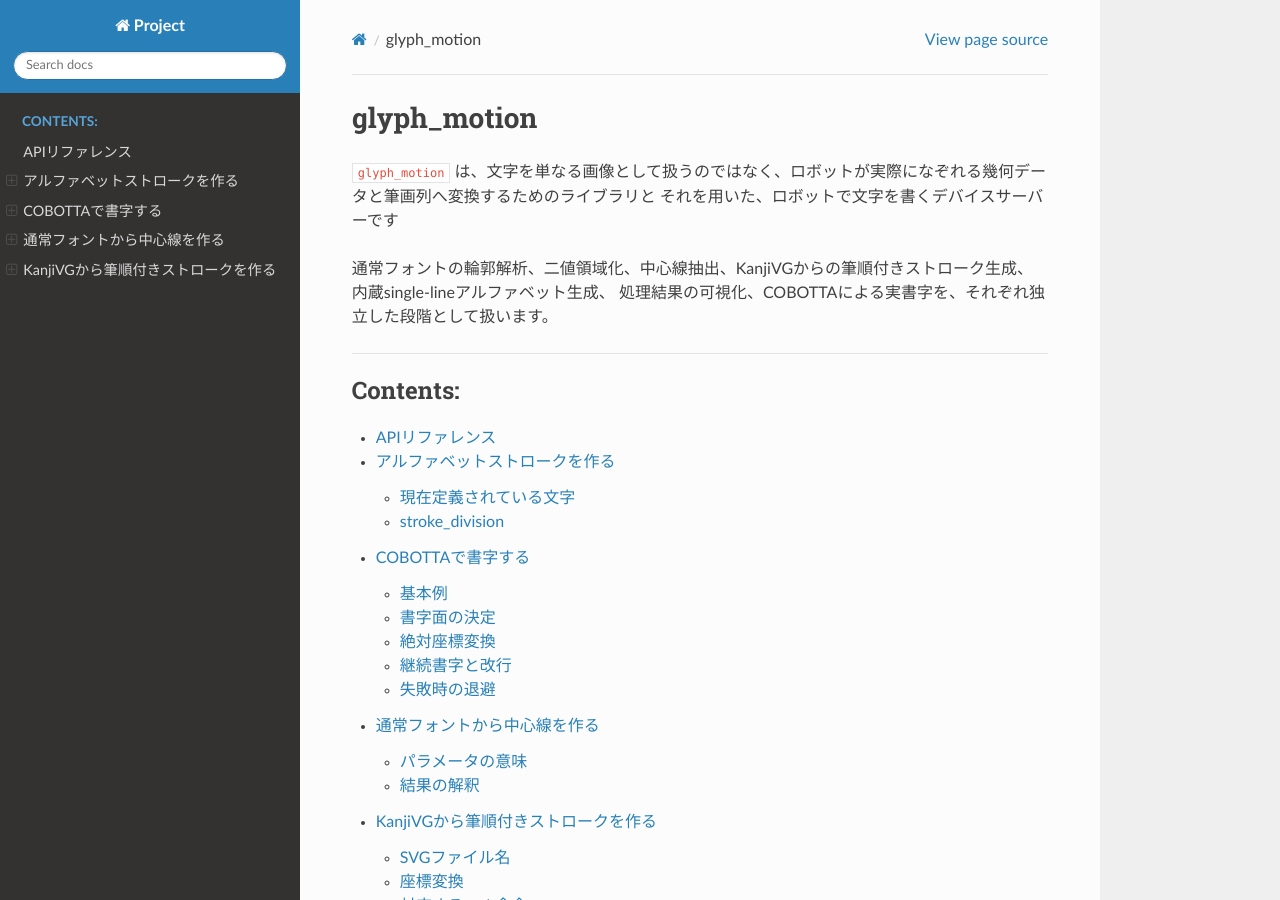
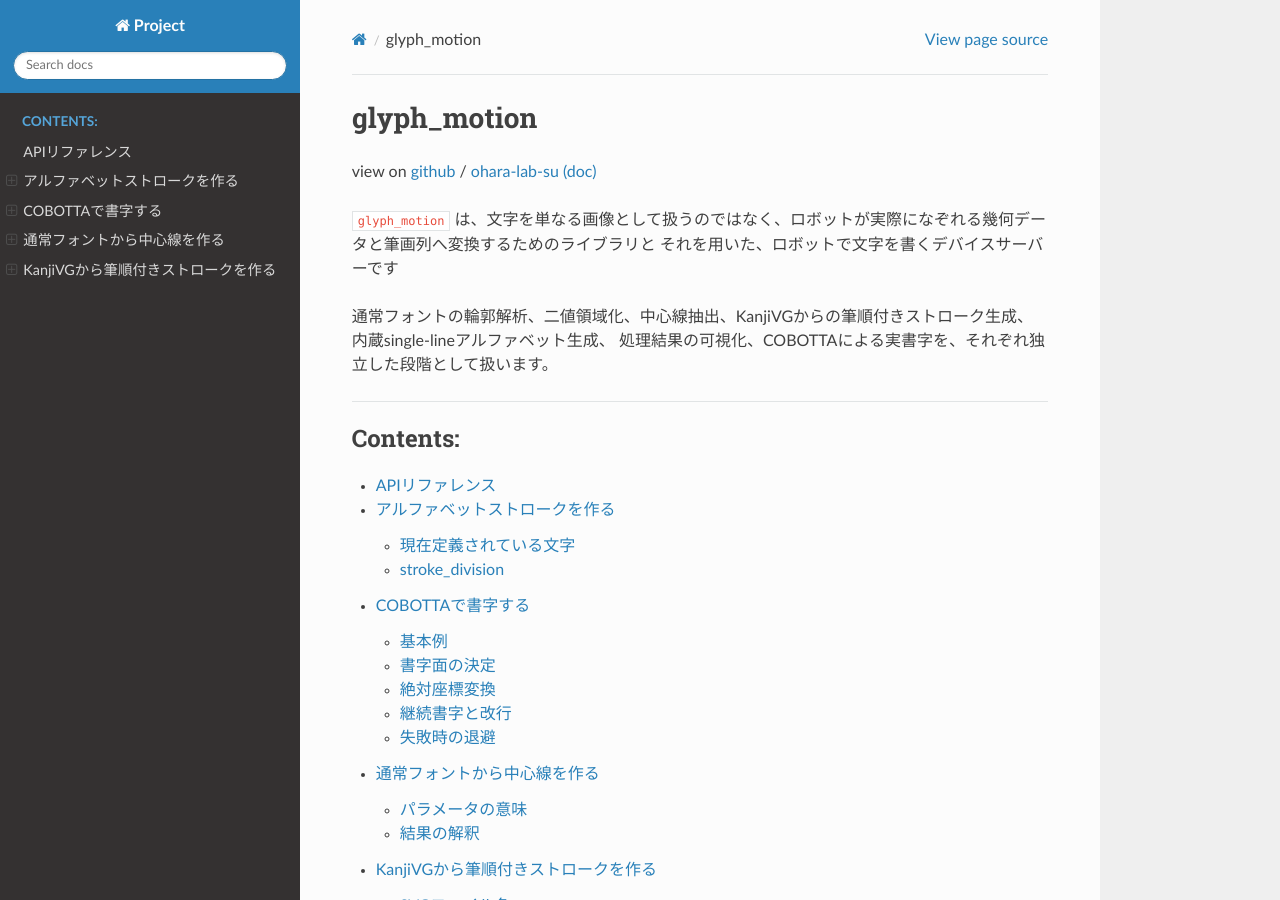
Before and after one commit to ohara-lab-su/glyph_motion, a Sphinx documentation site: the page built from docs/index.md, in a window 1280 px wide and 900 px high. Built offline with Sphinx 7.4.7 and the Read the Docs theme 3.1.0, drawn with Linux system fonts in a browser that asks for light colours; pages that are not in the unit, such as notebooks, are missing from menus.

```diff
--- a/docs/index.md
+++ b/docs/index.md
@@ -1,4 +1,5 @@
 # glyph_motion
+view on [github](https://github.com/ohara-lab-su/glyph_motion/) / [ohara-lab-su (doc)](https://ohara-lab-su.github.io/)
 
 `glyph_motion` は、文字を単なる画像として扱うのではなく、ロボットが実際になぞれる幾何データと筆画列へ変換するためのライブラリと
 それを用いた、ロボットで文字を書くデバイスサーバーです
```
